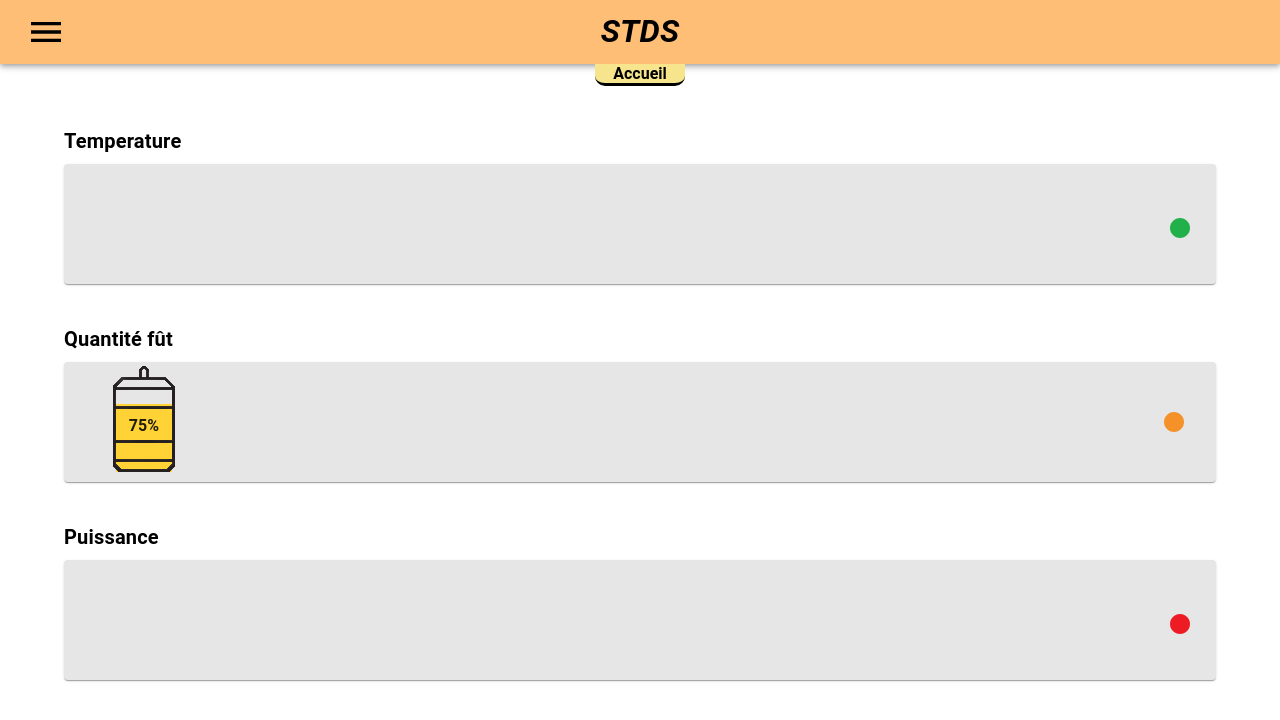
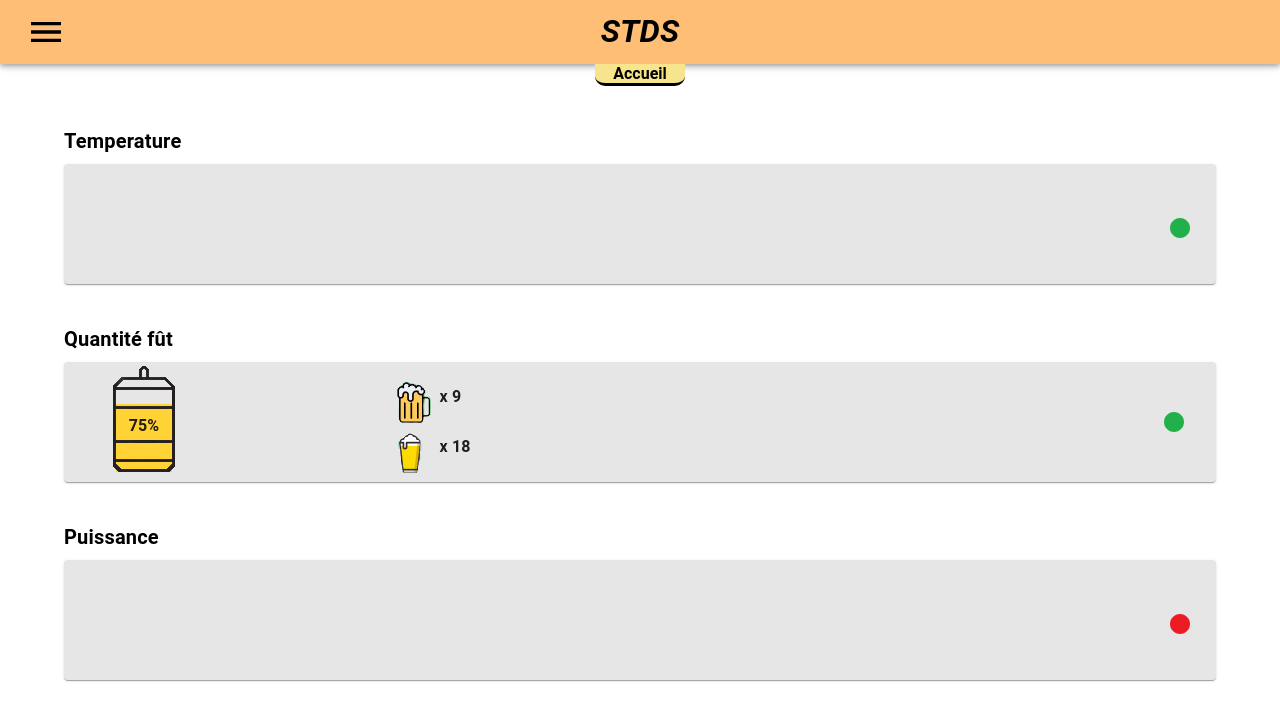
Before and after one commit to Falsimane/SAE-ALT-S3-Dev-22-23-STDS-3B-Equipe-4, a React (Create React App) app in the folder Application/stds-app/: page /home in a window 1280 px wide. Shown: the top 720 px of the page. Built offline with nearby package versions, Linux system fonts and the light colour scheme.

Commit message:
Ajout du changement couleur LED et nombre bierre sur image quantite Fût #8

```diff
--- a/Application/stds-app/src/components/CardBoxPageQuantite.tsx
+++ b/Application/stds-app/src/components/CardBoxPageQuantite.tsx
@@ -14,9 +14,15 @@ export default function CardBoxTemperature(){
         history.push("/quantite");
     }
 
-    const colorDot= "#F49229";
+    let pourcentageQuantite = 75;
+    let nombreVerre = Math.floor(6*pourcentageQuantite/100 * 4);
 
-    let pourcentageQuantite = 75;
+    let colorDot= "#22B04B";
+    if (pourcentageQuantite <= 10){
+        colorDot = "#ED1C24";
+    } else if(pourcentageQuantite <= 30){
+        colorDot = "#F49229";
+    }
 
     let calculPourcentage = pourcentageQuantite;
     let radiusLiquideQuantiteTop = 0;
@@ -53,6 +59,25 @@ export default function CardBoxTemperature(){
                                 </Box>
                                 <Typography sx={{zIndex: 1, position: "absolute", bottom: 44, fontWeight: 'bold', textAlign: "center"}}>{pourcentageQuantite}%</Typography>
                             </Box>
+                            <Box sx={{marginLeft: "22%", width: 80, height: 100}}>
+                                <Box sx={{ width: "100%", height: "50%", display: "flex", alignItems:"center", justifyContent:"left"}}>
+                                    <Box id={"pinte-bierre"} sx={{height: 30}}>
+                                        <img src={require('../images/pinte-bierre.png')} alt=""/>
+                                    </Box>
+                                    <Typography sx={{marginLeft: 1, fontWeight: "bold"}}>
+                                        x {nombreVerre/2}
+                                    </Typography>
+                                </Box>
+                                <Box sx={{ width: "100%", height: "50%", display: "flex", alignItems:"center", justifyContent:"left"}}>
+                                    <Box id={"verre-bierre"} sx={{height: 30}}>
+                                        <img src={require('../images/verre-bierre.png')} alt=""/>
+                                    </Box>
+                                    <Typography sx={{marginLeft: 1, fontWeight: "bold"}}>
+                                        x {nombreVerre}
+                                    </Typography>
+                                </Box>
+
+                            </Box>
                             <CircleIcon sx={{ color: colorDot, position: "absolute", right: 30}} />
                         </CardContent>
                     </CardActionArea>
```
Also changed, not shown: Application/stds-app/src/images/pinte-bierre.png (added), Application/stds-app/src/images/verre-bierre.png (added).
